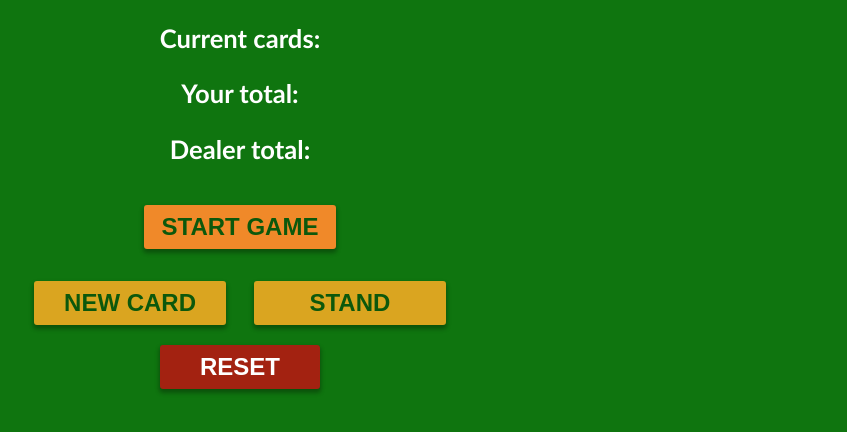
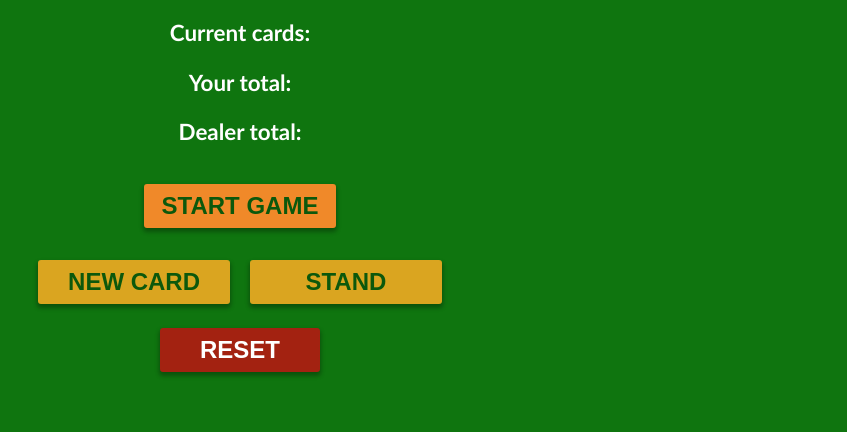
Before and after one commit to derrickholleman/Blackjack-game, a plain HTML site: page index.html in a window 1280 px wide. Shown: the part 218-650 px from the top of the page, without its empty margins (400-1247 px from the left). Drawn offline with Linux system fonts and the light colour scheme.

Commit message:
spacing and font size

```diff
--- a/index.css
+++ b/index.css
@@ -27,11 +27,11 @@ h1 {
 }
 
 .info-section {
-    font-size: clamp(1.15rem, 2vw, 2rem)
+    font-size: clamp(1.15rem, 2vw, 1.4rem)
 }
 
 .new-stand > button {
-    margin: .75rem;
+    margin: .5rem;
 }
 
 .btns {
@@ -97,7 +97,7 @@ h1 {
     border-radius: 3px;
     padding: .5rem 0rem;
     width: 10rem;
-    margin: .5rem auto 1.5rem auto;
+    margin: 1rem auto 1.5rem auto;
     cursor: pointer;
     box-shadow: 0px 3px 4px 1px rgba(0, 0, 0, .3);
 }
```
